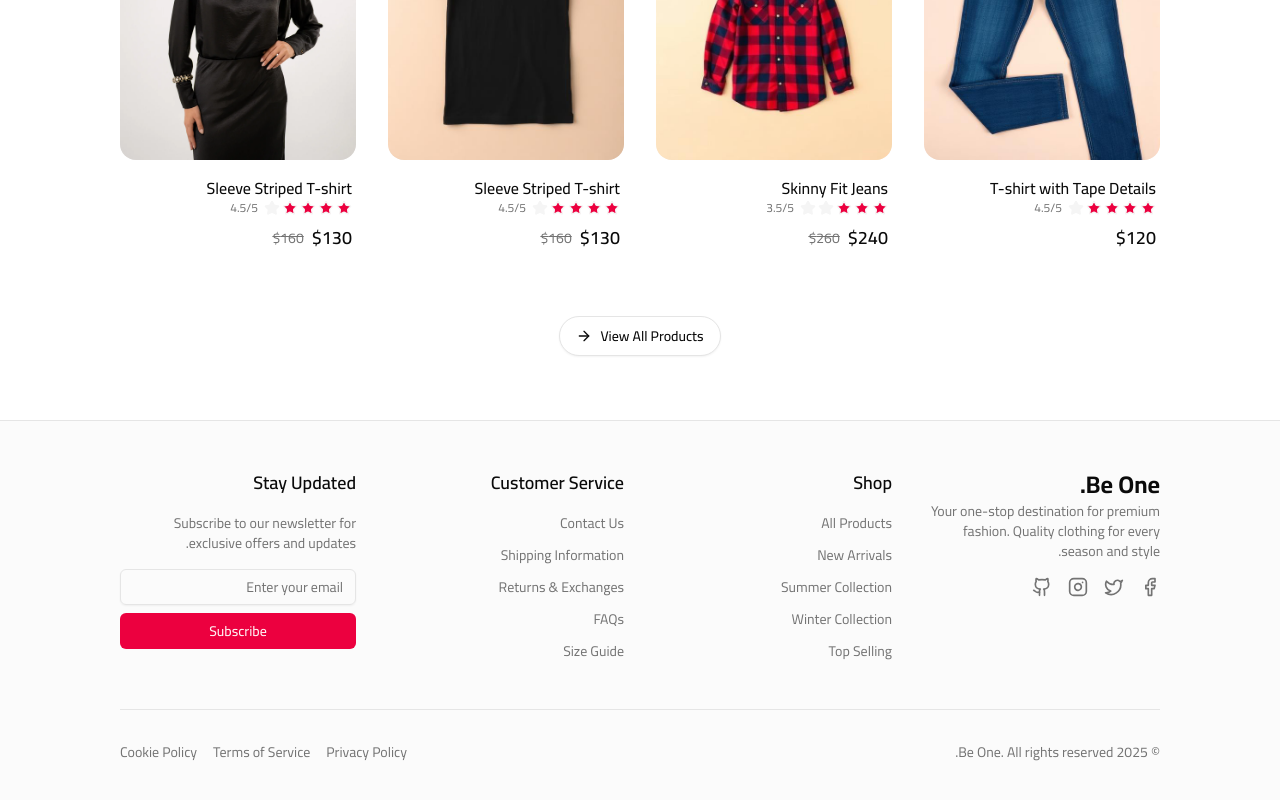
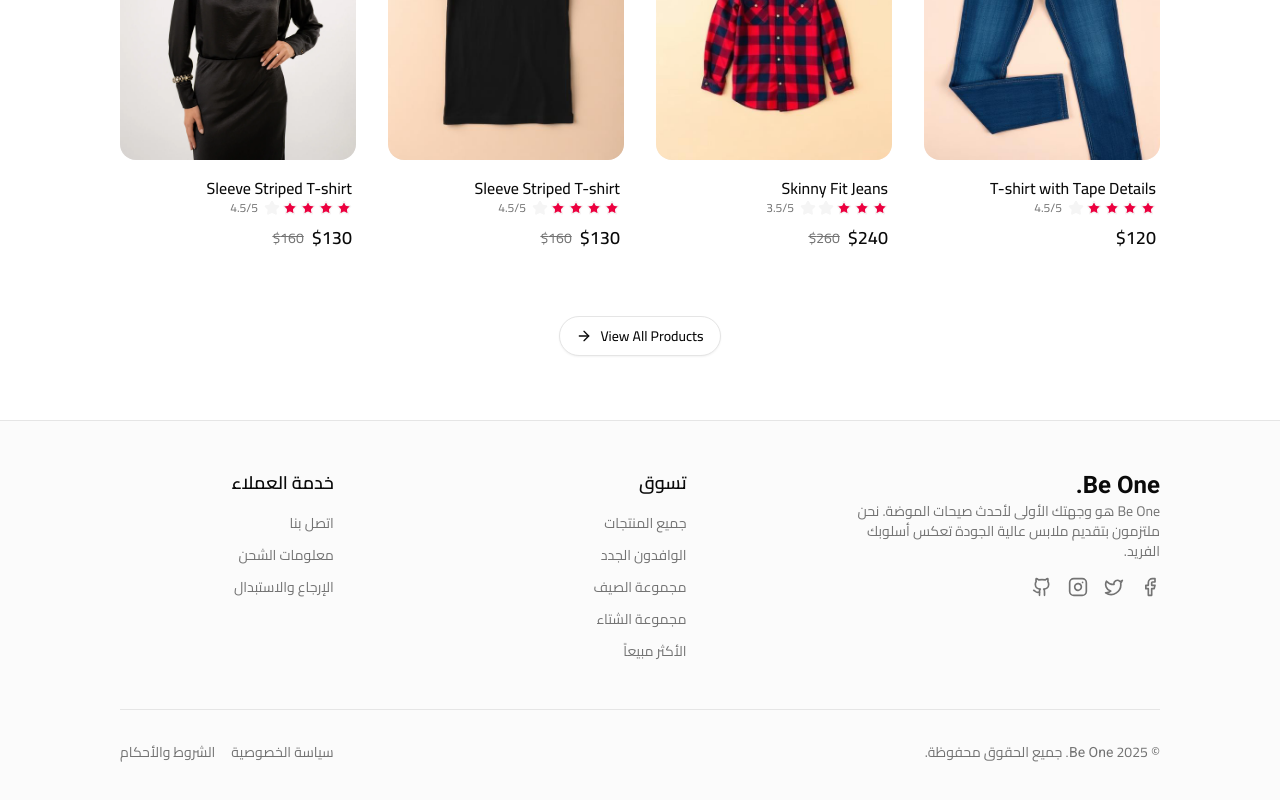
Before and after one commit to Peter3Khalil/be-one-ecommerce, a Next.js app: page / in a window 1280 px wide. Shown: the part 1995-2795 px from the top of the page. Built offline with nearby package versions, Linux system fonts and the light colour scheme.

Commit message:
feat(i18n): enhance footer localization and add missing translations for Arabic and English

```diff
--- a/src/components/footer.tsx
+++ b/src/components/footer.tsx
@@ -1,23 +1,22 @@
-import Link from 'next/link';
-import { Facebook, Twitter, Instagram, Github } from 'lucide-react';
-import { Input } from '@ui/input';
-import { Button } from '@ui/button';
+'use client';
+import { Facebook, Github, Instagram, Twitter } from 'lucide-react';
+import { useTranslations } from 'next-intl';
+import { Link } from '@/i18n/navigation';
 
 const Footer = () => {
   const currentYear = new Date().getFullYear();
-
+  const t = useTranslations();
   return (
     <footer className="bg-accent/40">
       <div className="container py-12">
-        <div className="grid grid-cols-1 gap-8 md:grid-cols-2 lg:grid-cols-4">
-          {/* Brand Section */}
+        <div className="grid grid-cols-1 gap-8 md:grid-cols-2 lg:grid-cols-3 lg:justify-items-center-safe">
           <div className="space-y-4">
-            <Link href="/" className="text-2xl font-bold">
+            {/* eslint-disable-next-line i18next/no-literal-string */}
+            <Link lang="en" href="/" className="text-2xl font-bold">
               Be One.
             </Link>
             <p className="text-sm text-muted-foreground">
-              Your one-stop destination for premium fashion. Quality clothing
-              for every season and style.
+              {t('Global.footerDescription')}
             </p>
             <div className="flex gap-4">
               <Link
@@ -53,14 +52,14 @@ const Footer = () => {
 
           {/* Shop Links */}
           <div className="space-y-4">
-            <h3 className="text-lg font-semibold">Shop</h3>
+            <h3 className="text-lg font-semibold">{t('Global.shop')}</h3>
             <ul className="space-y-3 text-sm">
               <li>
                 <Link
                   href="/products"
                   className="text-muted-foreground transition-colors hover:text-foreground"
                 >
-                  All Products
+                  {t('Global.allProducts')}
                 </Link>
               </li>
               <li>
@@ -68,7 +67,7 @@ const Footer = () => {
                   href="#"
                   className="text-muted-foreground transition-colors hover:text-foreground"
                 >
-                  New Arrivals
+                  {t('Global.newArrivals')}
                 </Link>
               </li>
               <li>
@@ -76,7 +75,7 @@ const Footer = () => {
                   href="#"
                   className="text-muted-foreground transition-colors hover:text-foreground"
                 >
-                  Summer Collection
+                  {t('Global.summerCollection')}
                 </Link>
               </li>
               <li>
@@ -84,7 +83,7 @@ const Footer = () => {
                   href="#"
                   className="text-muted-foreground transition-colors hover:text-foreground"
                 >
-                  Winter Collection
+                  {t('Global.winterCollection')}
                 </Link>
               </li>
               <li>
@@ -92,7 +91,7 @@ const Footer = () => {
                   href="#"
                   className="text-muted-foreground transition-colors hover:text-foreground"
                 >
-                  Top Selling
+                  {t('Global.topSelling')}
                 </Link>
               </li>
             </ul>
@@ -100,14 +99,16 @@ const Footer = () => {
 
           {/* Customer Service */}
           <div className="space-y-4">
-            <h3 className="text-lg font-semibold">Customer Service</h3>
+            <h3 className="text-lg font-semibold">
+              {t('Global.customerService')}
+            </h3>
             <ul className="space-y-3 text-sm">
               <li>
                 <Link
                   href="#"
                   className="text-muted-foreground transition-colors hover:text-foreground"
                 >
-                  Contact Us
+                  {t('Global.contactUs')}
                 </Link>
               </li>
               <li>
@@ -115,7 +116,7 @@ const Footer = () => {
                   href="#"
                   className="text-muted-foreground transition-colors hover:text-foreground"
                 >
-                  Shipping Information
+                  {t('Global.shippingInfo')}
                 </Link>
               </li>
               <li>
@@ -123,60 +124,26 @@ const Footer = () => {
                   href="#"
                   className="text-muted-foreground transition-colors hover:text-foreground"
                 >
-                  Returns & Exchanges
-                </Link>
-              </li>
-              <li>
-                <Link
-                  href="#"
-                  className="text-muted-foreground transition-colors hover:text-foreground"
-                >
-                  FAQs
-                </Link>
-              </li>
-              <li>
-                <Link
-                  href="#"
-                  className="text-muted-foreground transition-colors hover:text-foreground"
-                >
-                  Size Guide
+                  {t('Global.returns')}
                 </Link>
               </li>
             </ul>
-          </div>
-
-          {/* Newsletter */}
-          <div className="space-y-4">
-            <h3 className="text-lg font-semibold">Stay Updated</h3>
-            <p className="text-sm text-muted-foreground">
-              Subscribe to our newsletter for exclusive offers and updates.
-            </p>
-            <form className="space-y-2">
-              <Input
-                type="email"
-                placeholder="Enter your email"
-                className="w-full"
-                required
-              />
-              <Button type="submit" className="w-full">
-                Subscribe
-              </Button>
-            </form>
           </div>
         </div>
 
         {/* Bottom Section */}
         <div className="mt-12 flex flex-col items-center justify-between gap-4 border-t pt-8 text-sm text-muted-foreground md:flex-row">
-          <p>&copy; {currentYear} Be One. All rights reserved.</p>
+          <p>
+            {/* eslint-disable-next-line i18next/no-literal-string */}
+            &copy; {currentYear} <span lang="en">Be One.</span>{' '}
+            {t('Global.rightsReserved')}.
+          </p>
           <div className="flex flex-wrap justify-center gap-4">
             <Link href="#" className="transition-colors hover:text-foreground">
-              Privacy Policy
+              {t('Global.privacyPolicy')}
             </Link>
             <Link href="#" className="transition-colors hover:text-foreground">
-              Terms of Service
-            </Link>
-            <Link href="#" className="transition-colors hover:text-foreground">
-              Cookie Policy
+              {t('Global.termsAndConditions')}
             </Link>
           </div>
         </div>
--- a/src/i18n/locales/ar.json
+++ b/src/i18n/locales/ar.json
@@ -79,6 +79,20 @@
     "optional": "اختياري",
     "price": "السعر",
     "addToCart": "أضف إلى العربة",
-    "shopNow": "تسوق الآن"
+    "shopNow": "تسوق الآن",
+    "rightsReserved": "جميع الحقوق محفوظة",
+    "privacyPolicy": "سياسة الخصوصية",
+    "termsAndConditions": "الشروط والأحكام",
+    "allProducts": "جميع المنتجات",
+    "contactUs": "اتصل بنا",
+    "customerService": "خدمة العملاء",
+    "winterCollection": "مجموعة الشتاء",
+    "summerCollection": "مجموعة الصيف",
+    "topSelling": "الأكثر مبيعاً",
+    "newArrivals": "الوافدون الجدد",
+    "shop": "تسوق",
+    "footerDescription": "Be One هو وجهتك الأولى لأحدث صيحات الموضة. نحن ملتزمون بتقديم ملابس عالية الجودة تعكس أسلوبك الفريد.",
+    "returns": "الإرجاع والاستبدال",
+    "shippingInfo": "معلومات الشحن"
   }
 }
--- a/src/i18n/locales/ar.ts
+++ b/src/i18n/locales/ar.ts
@@ -83,5 +83,20 @@ export default {
     price: 'السعر',
     addToCart: 'أضف إلى العربة',
     shopNow: 'تسوق الآن',
+    rightsReserved: 'جميع الحقوق محفوظة',
+    privacyPolicy: 'سياسة الخصوصية',
+    termsAndConditions: 'الشروط والأحكام',
+    allProducts: 'جميع المنتجات',
+    contactUs: 'اتصل بنا',
+    customerService: 'خدمة العملاء',
+    winterCollection: 'مجموعة الشتاء',
+    summerCollection: 'مجموعة الصيف',
+    topSelling: 'الأكثر مبيعاً',
+    newArrivals: 'الوافدون الجدد',
+    shop: 'تسوق',
+    footerDescription:
+      'Be One هو وجهتك الأولى لأحدث صيحات الموضة. نحن ملتزمون بتقديم ملابس عالية الجودة تعكس أسلوبك الفريد.',
+    returns: 'الإرجاع والاستبدال',
+    shippingInfo: 'معلومات الشحن',
   },
 } satisfies TranslationType;
--- a/src/i18n/locales/en.json
+++ b/src/i18n/locales/en.json
@@ -79,6 +79,20 @@
     "optional": "Optional",
     "price": "Price",
     "addToCart": "Add to Cart",
-    "shopNow": "Shop Now"
+    "shopNow": "Shop Now",
+    "privacyPolicy": "Privacy Policy",
+    "termsAndConditions": "Terms of Service",
+    "rightsReserved": "All rights reserved",
+    "allProducts": "All Products",
+    "contactUs": "Contact Us",
+    "customerService": "Customer Service",
+    "winterCollection": "Winter Collection",
+    "summerCollection": "Summer Collection",
+    "topSelling": "Top Selling",
+    "newArrivals": "New Arrivals",
+    "shop": "Shop",
+    "footerDescription": "Be One is your go-to destination for the latest fashion trends. We are committed to providing high-quality clothing that reflects your unique style.",
+    "returns": "Returns & Exchanges",
+    "shippingInfo": "Shipping Information"
   }
 }
--- a/src/i18n/locales/en.ts
+++ b/src/i18n/locales/en.ts
@@ -83,5 +83,20 @@ export default {
     price: 'Price',
     addToCart: 'Add to Cart',
     shopNow: 'Shop Now',
+    privacyPolicy: 'Privacy Policy',
+    termsAndConditions: 'Terms of Service',
+    rightsReserved: 'All rights reserved',
+    allProducts: 'All Products',
+    contactUs: 'Contact Us',
+    customerService: 'Customer Service',
+    winterCollection: 'Winter Collection',
+    summerCollection: 'Summer Collection',
+    topSelling: 'Top Selling',
+    newArrivals: 'New Arrivals',
+    shop: 'Shop',
+    footerDescription:
+      'Be One is your go-to destination for the latest fashion trends. We are committed to providing high-quality clothing that reflects your unique style.',
+    returns: 'Returns & Exchanges',
+    shippingInfo: 'Shipping Information',
   },
 } satisfies TranslationType;
```
Also changed, not shown: src/i18n/translation.type.ts (+14 -0 lines).
